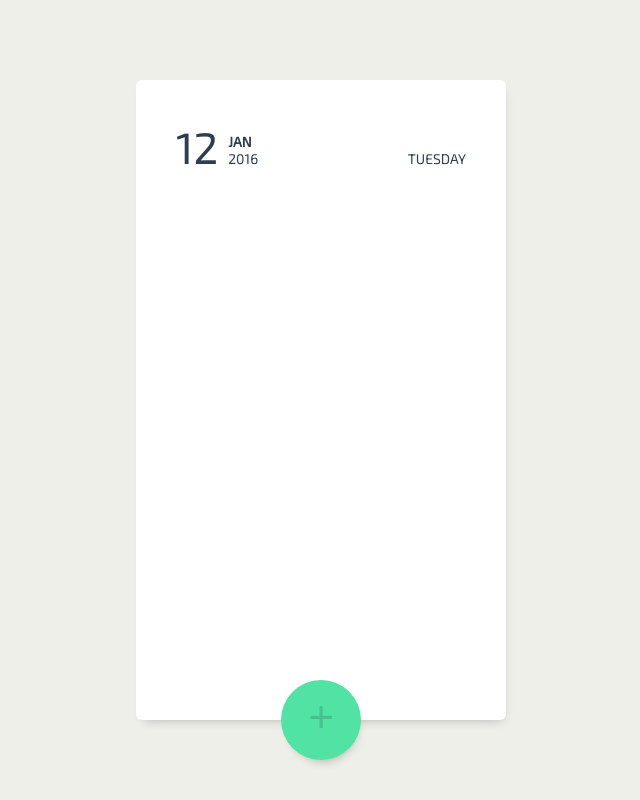
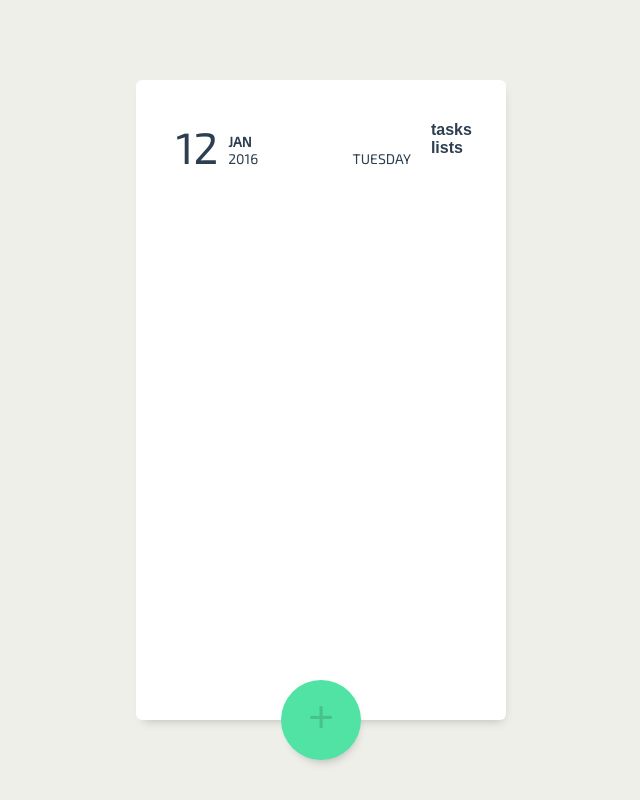
Before and after one commit to aabril/vue2.todo, a Vue app: page /#/ in a window 1280 px wide. Shown: the whole page, without its empty margins (319-959 px from the left). Built offline with nearby package versions, Linux system fonts and the light colour scheme.

Commit message:
adding new component: tasks lists

```diff
--- a/src/components/Container.vue
+++ b/src/components/Container.vue
@@ -2,6 +2,7 @@
   <div class="container">
     <TopDates />
     <AddButton/>
+    <TasksList/>
   </div>
 </template>
 
@@ -9,12 +10,14 @@
 
 import AddButton from './AddButton'
 import TopDates from './TopDates'
+import TasksList from './TasksList'
 
 export default {
   name: 'container',
   components: {
     AddButton,
-    TopDates
+    TopDates,
+    TasksList
   },
   data () {
     return {
--- /dev/null
+++ b/src/components/TasksList.vue
@@ -0,0 +1,20 @@
+<template>
+  <div class="TasksList">
+    <h4>tasks lists</h4>
+  </div>
+</template>
+
+<script>
+export default {
+  name: 'taskslist',
+  data () {
+    return {
+    }
+  }
+}
+</script>
+
+<style scoped>
+.TasksList {
+}
+</style>
```
